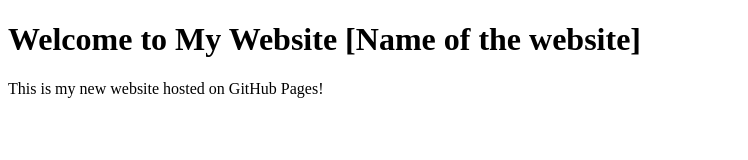
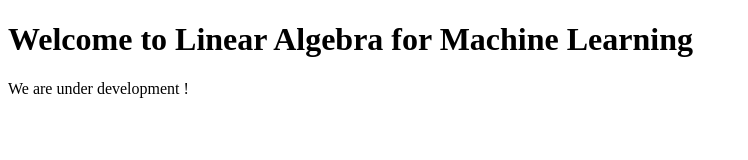
Before and after one commit to abhishekbajpai/linear-algebra-for-machine-leanring, a plain HTML site: page index.html in a window 1280 px wide. Shown: the whole page, without its empty margins (0-748 px from the left). Drawn offline with Linux system fonts and the light colour scheme.

Commit message:
Update index.html

```diff
--- a/index.html
+++ b/index.html
@@ -5,12 +5,12 @@
     <meta charset="UTF-8">
     <meta name="viewport" content="width=device-width, initial-scale=1.0">
     <meta http-equiv="X-UA-Compatible" content="ie=edge">
-    <title>My Website [Name of the website]</title>
+    <title>Abhishek Bajpai | Linear Algebra for Machine Learning </title>
 </head>
 <body>
     <main>
-        <h1>Welcome to My Website [Name of the website]</h1>
-        <p>This is my new website hosted on GitHub Pages!</p>
+        <h1>Welcome to Linear Algebra for Machine Learning </h1>
+        <p>We are under development !</p>
     </main>
 </body>
 </html>
```
